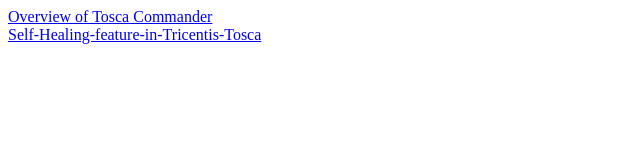
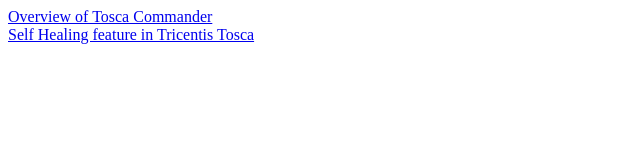
Before and after one commit to vinayr3380-svg/james, a plain HTML site: page index.html in a window 1280 px wide. Shown: the full height of the page, 0-640 px from the left. Drawn offline with Linux system fonts and the light colour scheme.

Commit message:
Update index.html

```diff
--- a/index.html
+++ b/index.html
@@ -1,2 +1,2 @@
 <a href="https://vinayr3380-svg.github.io/james/tosca%20testing.html">Overview of Tosca Commander</a> <br>
- <a href="https://vinayr3380-svg.github.io/james/Self-Healing-feature-in-Tricentis-Tosca.html">Self-Healing-feature-in-Tricentis-Tosca</a> <br>
+ <a href="https://vinayr3380-svg.github.io/james/Self-Healing-feature-in-Tricentis-Tosca.html">Self Healing feature in Tricentis Tosca</a> <br>
```
